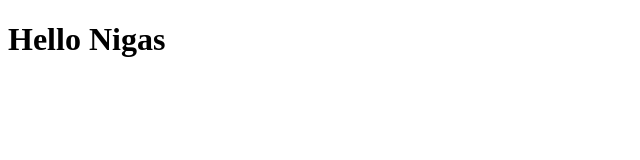
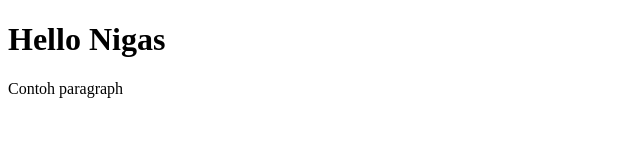
Before and after one commit to hisadi/repository-github-test, a plain HTML site: page index.html in a window 1280 px wide. Shown: the whole page, without its empty margins (0-640 px from the left). Drawn offline with Linux system fonts and the light colour scheme.

Commit message:
nambah paragraph

```diff
--- a/index.html
+++ b/index.html
@@ -13,7 +13,8 @@
 </head>
 <body>
     <h1>Hello Nigas</h1>
-
+    <p>Contoh paragraph
+    </p>
     <script src="script.js"></script>
 </body>
 </html>
```
